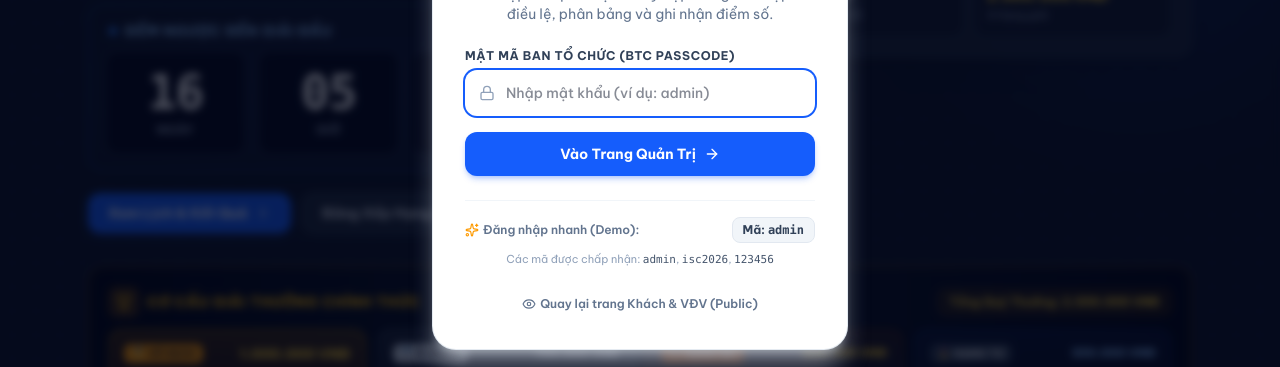
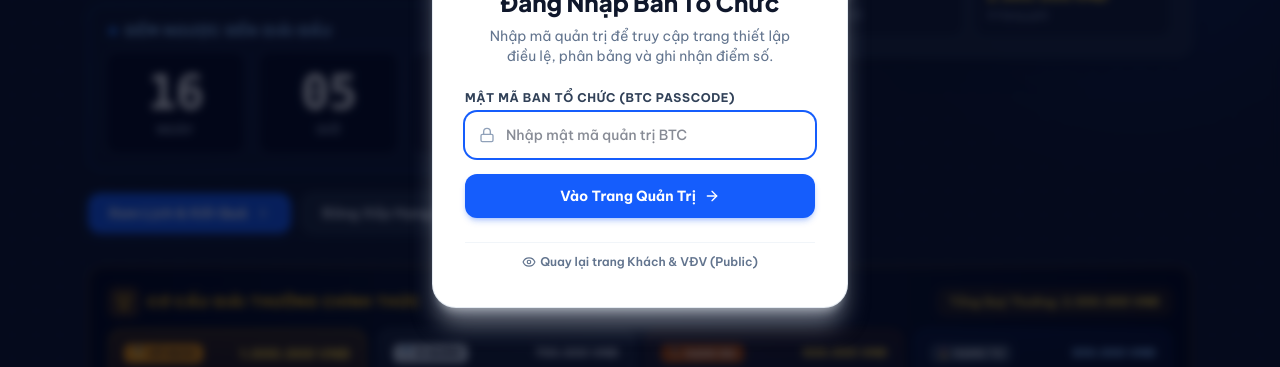
Before and after one commit to Thanhnhan77620/badminton-tournament, a React (Vite) app: page / in a window 1280 px wide. Both pictures are taken after a click on the button "BTC Login". Shown: the part 318-685 px from the top of the page. Built offline with nearby package versions, Linux system fonts and the light colour scheme; no server answers; the database is empty.

Commit message:
feat(auth): remove quick demo login and set BTC passcode to btcadmin

```diff
--- a/src/components/admin/LoginPage.tsx
+++ b/src/components/admin/LoginPage.tsx
@@ -1,6 +1,6 @@
 import React, { useState } from 'react';
 import { useTournament } from '../../data/TournamentContext';
-import { ShieldCheck, Lock, ArrowRight, Eye, Sparkles, AlertCircle, X } from 'lucide-react';
+import { ShieldCheck, Lock, ArrowRight, Eye, AlertCircle, X } from 'lucide-react';
 
 interface LoginPageProps {
   onSuccess?: () => void;
@@ -30,16 +30,9 @@ export const LoginPage: React.FC<LoginPageProps> = ({ onSuccess, onBackToPublic
         setViewMode('admin');
         if (onSuccess) onSuccess();
       } else {
-        setError('Mật mã không chính xác. Vui lòng thử lại (Gợi ý: admin hoặc isc2026).');
+        setError('Mật mã Ban Tổ Chức không chính xác. Vui lòng thử lại.');
       }
     }, 200);
-  };
-
-  const handleQuickLogin = (code: string) => {
-    setPasscode(code);
-    login(code);
-    setViewMode('admin');
-    if (onSuccess) onSuccess();
   };
 
   const handleExit = () => {
@@ -98,7 +91,7 @@ export const LoginPage: React.FC<LoginPageProps> = ({ onSuccess, onBackToPublic
                     setPasscode(e.target.value);
                     if (error) setError('');
                   }}
-                  placeholder="Nhập mật khẩu (ví dụ: admin)"
+                  placeholder="Nhập mật mã quản trị BTC"
                   className="w-full pl-10 pr-4 py-3 bg-slate-50 border border-slate-200 rounded-xl text-sm font-medium focus:bg-white focus:outline-none focus:ring-2 focus:ring-blue-600 focus:border-transparent transition-all"
                   autoFocus
                 />
@@ -129,27 +122,8 @@ export const LoginPage: React.FC<LoginPageProps> = ({ onSuccess, onBackToPublic
             </button>
           </form>
 
-          {/* Quick Access Helper for Development / Demo */}
-          <div className="pt-4 border-t border-slate-100 space-y-2">
-            <div className="flex items-center justify-between text-xs text-slate-500">
-              <span className="font-semibold flex items-center gap-1">
-                <Sparkles className="w-3.5 h-3.5 text-amber-500" /> Đăng nhập nhanh (Demo):
-              </span>
-              <button
-                type="button"
-                onClick={() => handleQuickLogin('admin')}
-                className="px-2.5 py-1 rounded-lg bg-slate-100 hover:bg-blue-50 hover:text-blue-700 text-slate-700 text-xs font-bold border border-slate-200 transition-colors cursor-pointer"
-              >
-                Mã: <code>admin</code>
-              </button>
-            </div>
-            <p className="text-[11px] text-slate-400 text-center">
-              Các mã được chấp nhận: <span className="font-mono text-slate-600">admin</span>, <span className="font-mono text-slate-600">isc2026</span>, <span className="font-mono text-slate-600">123456</span>
-            </p>
-          </div>
-
           {/* Back to Public Page */}
-          <div className="text-center">
+          <div className="text-center pt-2 border-t border-slate-100">
             <button
               type="button"
               onClick={handleExit}
--- a/src/data/TournamentContext.tsx
+++ b/src/data/TournamentContext.tsx
@@ -477,7 +477,7 @@ export const TournamentProvider: React.FC<{ children: React.ReactNode }> = ({ ch
 
   // Auth functions
   const login = (passcode: string) => {
-    const validCodes = ['admin', 'isc2026', '123456', 'isc', 'btc'];
+    const validCodes = ['btcadmin'];
     if (validCodes.includes(passcode.trim().toLowerCase())) {
       setIsAdminAuthenticated(true);
       try {
```
